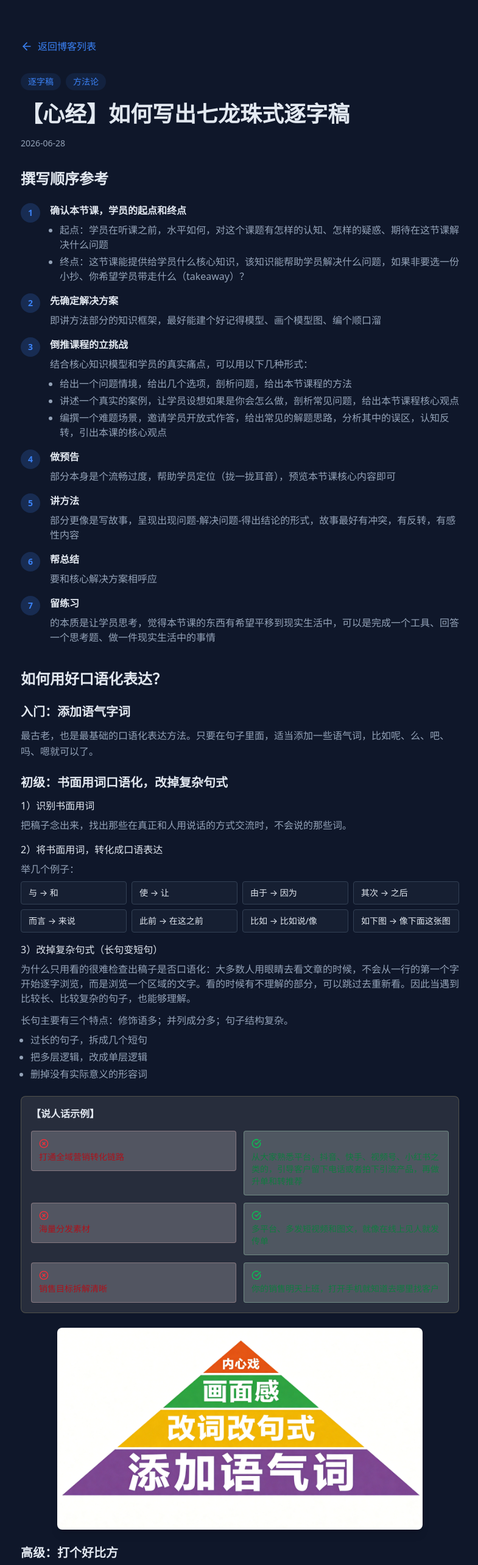
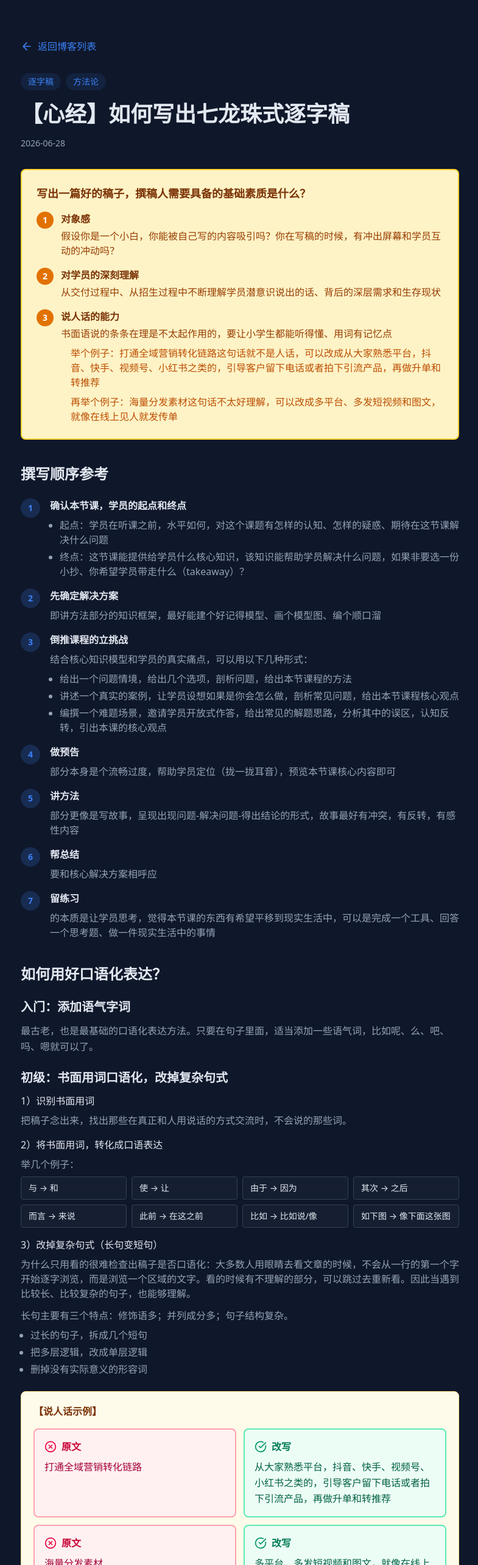
Before and after one commit to xqyclin910-oss/clin-portfolio, a Next.js app: page /blog/how-to-write-script in a window 1280 px wide. Shown: the top 2566 px of the page at 61% size, without its empty margins (246-1031 px from the left). Built offline with nearby package versions, Linux system fonts and the light colour scheme.

Commit message:
fix: 第一篇博客修复-说人话示例颜色对比度+开头引言高亮块
Coze-Commit-Type: user
Coze-User-ID: 1132941795395483
Coze-Conversation-ID: 9004599

```diff
--- a/src/app/blog/[slug]/page.tsx
+++ b/src/app/blog/[slug]/page.tsx
@@ -16,6 +16,40 @@ const articles: Record<string, {
     tags: ['逐字稿', '方法论'],
     content: (
       <>
+        {/* 重要引言高亮块 */}
+        <div className="mb-10 p-6 rounded-lg bg-amber-100 border-2 border-amber-300">
+          <p className="text-lg font-bold text-amber-900 mb-4">
+            写出一篇好的稿子，撰稿人需要具备的基础素质是什么？
+          </p>
+          <div className="space-y-4">
+            <div className="flex gap-3 items-start">
+              <span className="flex-shrink-0 w-7 h-7 rounded-full bg-amber-600 text-white font-bold flex items-center justify-center text-sm">1</span>
+              <div>
+                <p className="font-semibold text-amber-900 mb-1">对象感</p>
+                <p className="text-amber-800">假设你是一个小白，你能被自己写的内容吸引吗？你在写稿的时候，有冲出屏幕和学员互动的冲动吗？</p>
+              </div>
+            </div>
+            <div className="flex gap-3 items-start">
+              <span className="flex-shrink-0 w-7 h-7 rounded-full bg-amber-600 text-white font-bold flex items-center justify-center text-sm">2</span>
+              <div>
+                <p className="font-semibold text-amber-900 mb-1">对学员的深刻理解</p>
+                <p className="text-amber-800">从交付过程中、从招生过程中不断理解学员潜意识说出的话、背后的深层需求和生存现状</p>
+              </div>
+            </div>
+            <div className="flex gap-3 items-start">
+              <span className="flex-shrink-0 w-7 h-7 rounded-full bg-amber-600 text-white font-bold flex items-center justify-center text-sm">3</span>
+              <div>
+                <p className="font-semibold text-amber-900 mb-1">说人话的能力</p>
+                <p className="text-amber-800 mb-2">书面语说的条条在理是不太起作用的，要让小学生都能听得懂、用词有记忆点</p>
+                <ul className="space-y-2 ml-4 text-amber-700">
+                  <li>举个例子：打通全域营销转化链路这句话就不是人话，可以改成从大家熟悉平台，抖音、快手、视频号、小红书之类的，引导客户留下电话或者拍下引流产品，再做升单和转推荐</li>
+                  <li>再举个例子：海量分发素材这句话不太好理解，可以改成多平台、多发短视频和图文，就像在线上见人就发传单</li>
+                </ul>
+              </div>
+            </div>
+          </div>
+        </div>
+
         {/* 撰写顺序参考 */}
         <section className="mb-10">
           <h2 className="text-2xl font-bold text-foreground mb-6">撰写顺序参考</h2>
@@ -96,22 +130,28 @@ const articles: Record<string, {
             </div>
 
             {/* 说人话示例卡片 */}
-            <div className="mt-6 p-4 rounded-lg bg-amber-50/10 border border-amber-200/20">
-              <p className="font-semibold text-foreground mb-4">【说人话示例】</p>
+            <div className="mt-6 p-5 rounded-lg bg-amber-50 border border-amber-200">
+              <p className="font-bold text-amber-900 mb-4">【说人话示例】</p>
               <div className="space-y-3">
                 {[
                   { bad: '打通全域营销转化链路', good: '从大家熟悉平台，抖音、快手、视频号、小红书之类的，引导客户留下电话或者拍下引流产品，再做升单和转推荐' },
                   { bad: '海量分发素材', good: '多平台、多发短视频和图文，就像在线上见人就发传单' },
                   { bad: '销售目标拆解清晰', good: '你的销售明天上班，打开手机就知道去哪里找客户' },
                 ].map((item, idx) => (
-                  <div key={idx} className="flex gap-3 items-start">
-                    <div className="flex-1 p-3 rounded bg-red-50/20 border border-red-200/30">
-                      <XCircle className="w-4 h-4 text-red-500 mb-1" />
-                      <p className="text-sm text-red-700/80">{item.bad}</p>
+                  <div key={idx} className="flex gap-3 items-stretch">
+                    <div className="flex-1 p-4 rounded-lg bg-rose-50 border-2 border-rose-300">
+                      <div className="flex items-center gap-2 mb-2">
+                        <XCircle className="w-5 h-5 text-rose-600" />
+                        <span className="font-bold text-rose-700">原文</span>
+                      </div>
+                      <p className="text-base text-rose-800 leading-relaxed">{item.bad}</p>
                     </div>
-                    <div className="flex-1 p-3 rounded bg-green-50/20 border border-green-200/30">
-                      <CheckCircle className="w-4 h-4 text-green-500 mb-1" />
-                      <p className="text-sm text-green-700/80">{item.good}</p>
+                    <div className="flex-1 p-4 rounded-lg bg-emerald-50 border-2 border-emerald-300">
+                      <div className="flex items-center gap-2 mb-2">
+                        <CheckCircle className="w-5 h-5 text-emerald-600" />
+                        <span className="font-bold text-emerald-700">改写</span>
+                      </div>
+                      <p className="text-base text-emerald-800 leading-relaxed">{item.good}</p>
                     </div>
                   </div>
                 ))}
```
